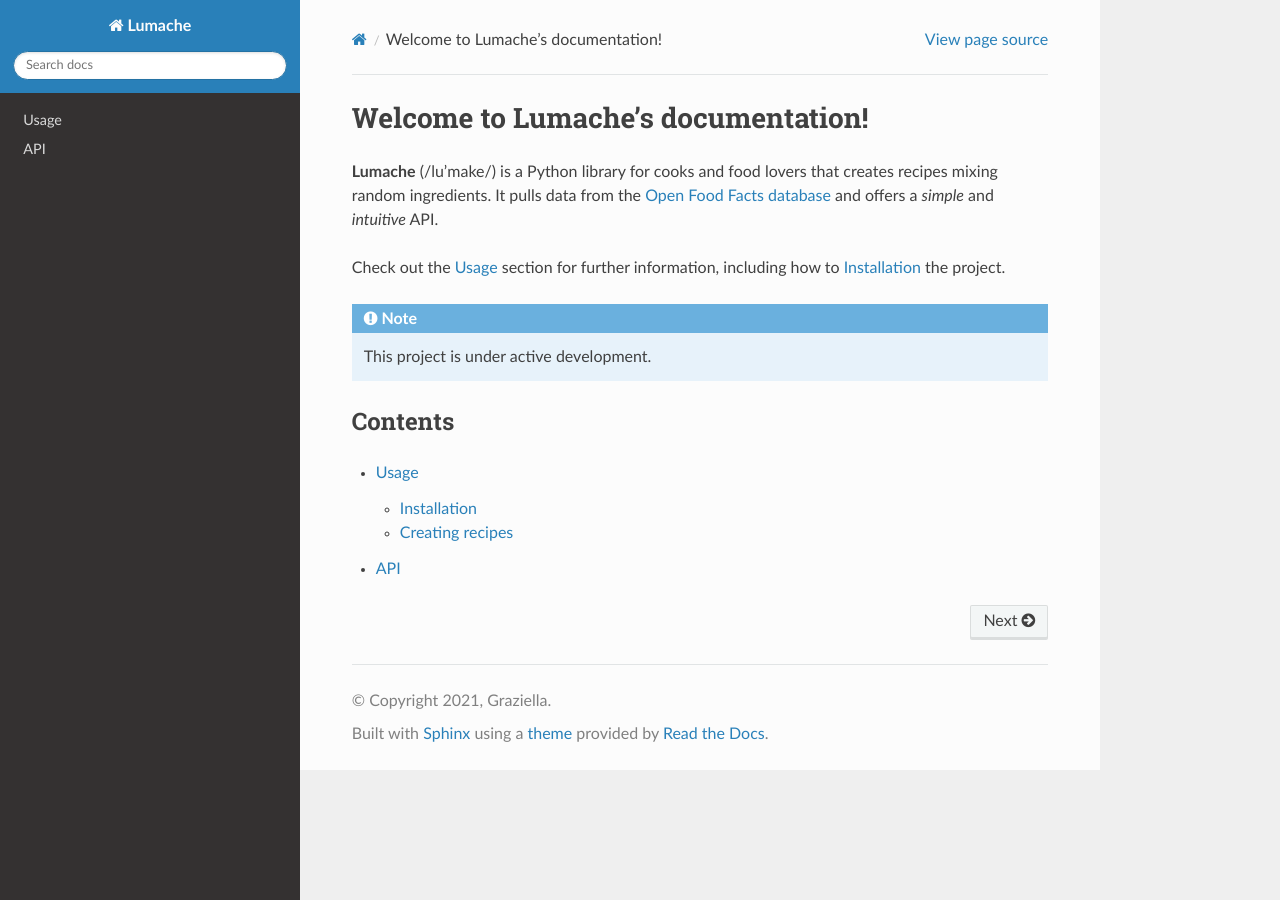
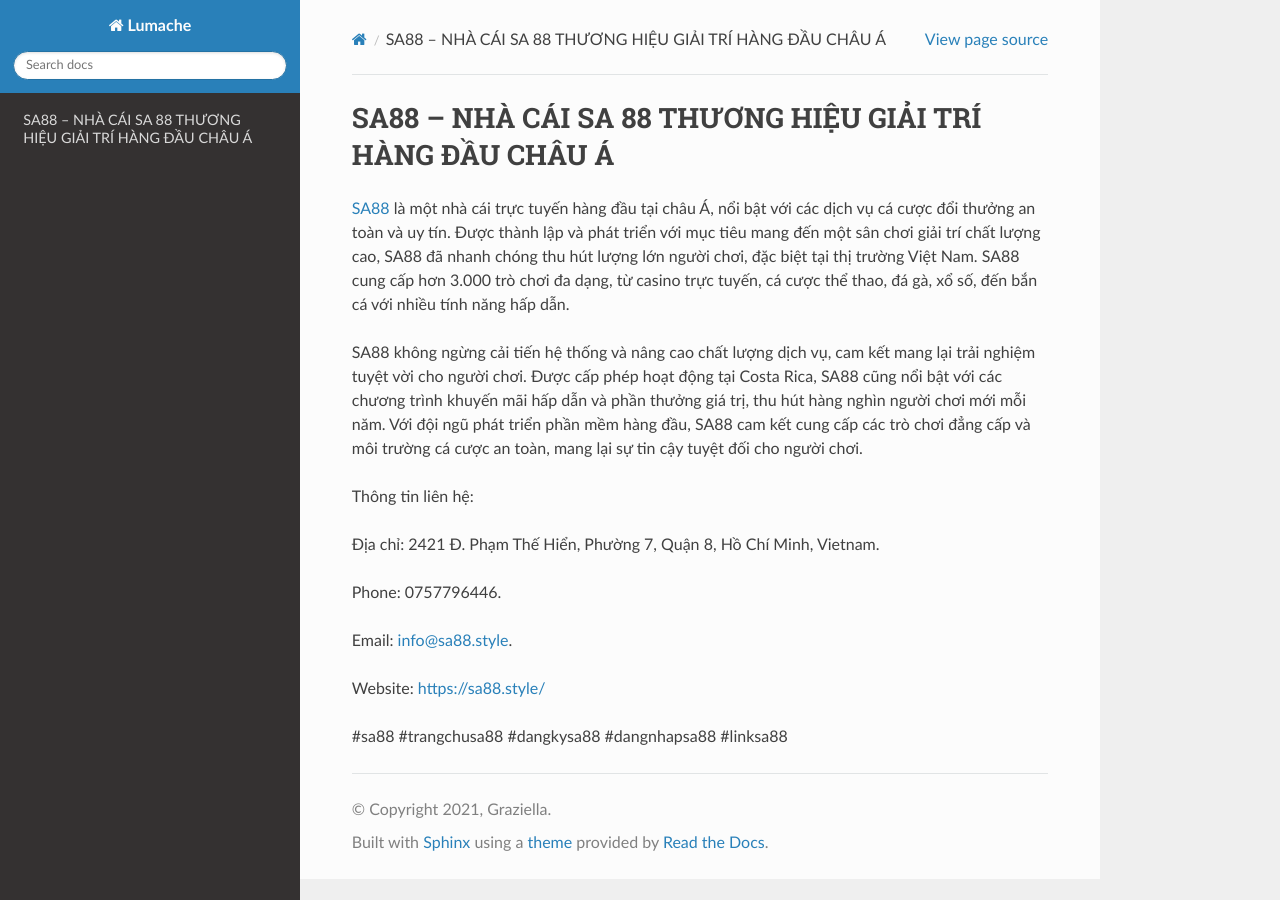
Before and after one commit to plapenanec/linnksa88style1, a Sphinx documentation site: the page built from docs/source/index.rst, in a window 1280 px wide. Built offline with Sphinx 7.4.7 and the Read the Docs theme 3.1.0, drawn with Linux system fonts in a browser that asks for light colours.

Commit message:
Update index.rst

```diff
--- a/docs/source/index.rst
+++ b/docs/source/index.rst
@@ -1,22 +1,18 @@
-Welcome to Lumache's documentation!
+SA88 – NHÀ CÁI SA 88 THƯƠNG HIỆU GIẢI TRÍ HÀNG ĐẦU CHÂU Á
 ===================================
 
-**Lumache** (/lu'make/) is a Python library for cooks and food lovers
-that creates recipes mixing random ingredients.
-It pulls data from the `Open Food Facts database <https://world.openfoodfacts.org/>`_
-and offers a *simple* and *intuitive* API.
+`SA88 <https://sa88.style/>`_ là một nhà cái trực tuyến hàng đầu tại châu Á, nổi bật với các dịch vụ cá cược đổi thưởng an toàn và uy tín. Được thành lập và phát triển với mục tiêu mang đến một sân chơi giải trí chất lượng cao, SA88 đã nhanh chóng thu hút lượng lớn người chơi, đặc biệt tại thị trường Việt Nam. SA88 cung cấp hơn 3.000 trò chơi đa dạng, từ casino trực tuyến, cá cược thể thao, đá gà, xổ số, đến bắn cá với nhiều tính năng hấp dẫn.
 
-Check out the :doc:`usage` section for further information, including
-how to :ref:`installation` the project.
+SA88 không ngừng cải tiến hệ thống và nâng cao chất lượng dịch vụ, cam kết mang lại trải nghiệm tuyệt vời cho người chơi. Được cấp phép hoạt động tại Costa Rica, SA88 cũng nổi bật với các chương trình khuyến mãi hấp dẫn và phần thưởng giá trị, thu hút hàng nghìn người chơi mới mỗi năm. Với đội ngũ phát triển phần mềm hàng đầu, SA88 cam kết cung cấp các trò chơi đẳng cấp và môi trường cá cược an toàn, mang lại sự tin cậy tuyệt đối cho người chơi.
 
-.. note::
+Thông tin liên hệ:
 
-   This project is under active development.
+Địa chỉ: 2421 Đ. Phạm Thế Hiển, Phường 7, Quận 8, Hồ Chí Minh, Vietnam.
 
-Contents
---------
+Phone: 0757796446.
 
-.. toctree::
+Email: info@sa88.style.
 
-   usage
-   api
+Website: https://sa88.style/
+
+#sa88 #trangchusa88 #dangkysa88 #dangnhapsa88 #linksa88
```
